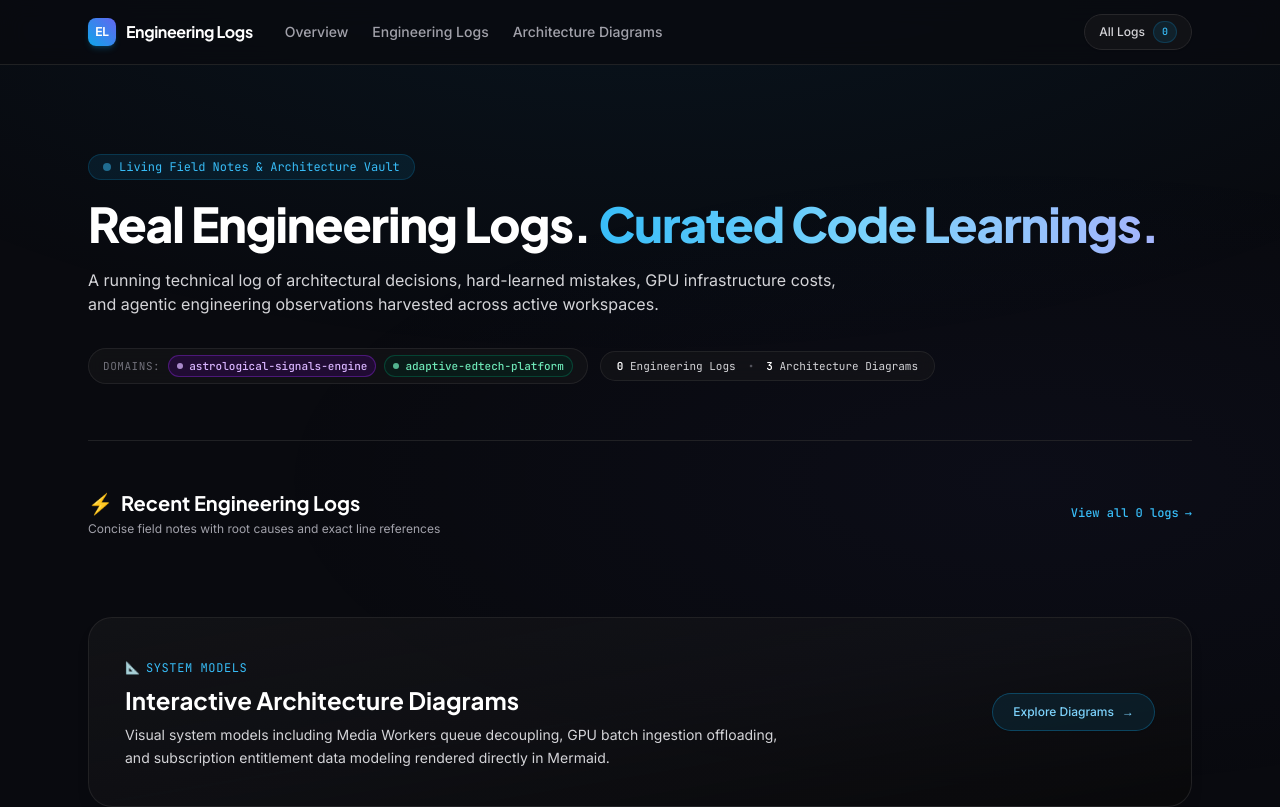
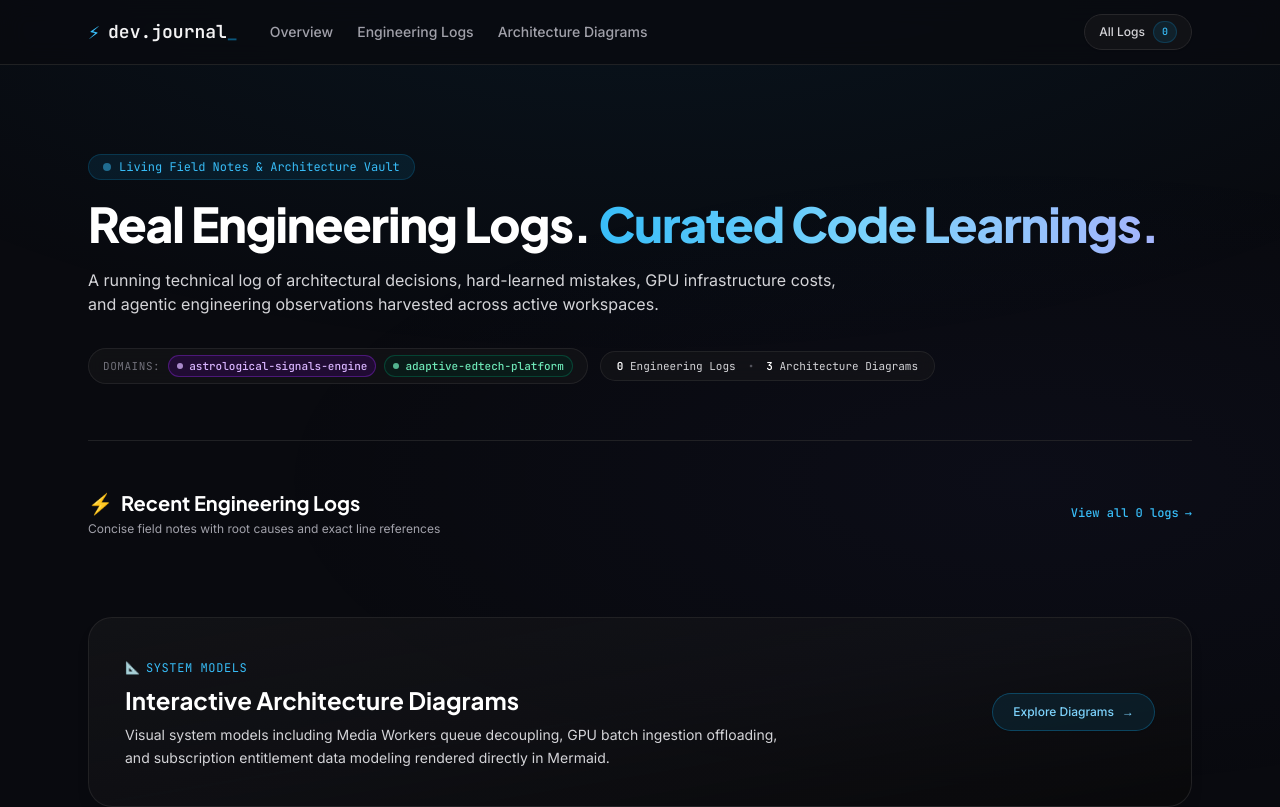
Before and after one commit to anupamanekar/learning-log, an Astro site in the folder site/: page / in a window 1280 px wide. Shown: the top 807 px of the page. Built offline with nearby package versions, Linux system fonts and the light colour scheme; Astro itself is replaced by a stand-in of ours.

Commit message:
fix(navbar): restore dev.journal_ brand title with lightning icon

```diff
--- a/site/src/components/Navbar.astro
+++ b/site/src/components/Navbar.astro
@@ -14,13 +14,9 @@ const entries = await getCollection('entries');
 <header class="sticky top-0 z-40 w-full border-b border-zinc-800/80 bg-[#090a0f]/80 backdrop-blur-md">
   <div class="mx-auto flex h-16 max-w-6xl items-center justify-between px-4 sm:px-6">
     <div class="flex items-center gap-8">
-      <a href="/" class="flex items-center gap-2.5 group">
-        <span class="flex h-7 w-7 items-center justify-center rounded-lg bg-gradient-to-tr from-sky-500 to-indigo-500 font-display font-bold text-xs text-white shadow-md shadow-sky-500/20 group-hover:scale-105 transition-transform">
-          EL
-        </span>
-        <span class="font-display font-bold text-base tracking-tight text-white group-hover:text-sky-300 transition-colors">
-          Engineering Logs
-        </span>
+      <a href="/" class="flex items-center gap-2 font-mono font-bold text-lg text-zinc-100 hover:text-sky-400 transition-colors group">
+        <span class="text-sky-400 text-xl group-hover:scale-110 transition-transform">⚡</span>
+        <span>dev.journal<span class="text-sky-500 animate-pulse">_</span></span>
       </a>
 
       <nav class="hidden md:flex items-center gap-6 text-sm font-medium text-zinc-400">
```
